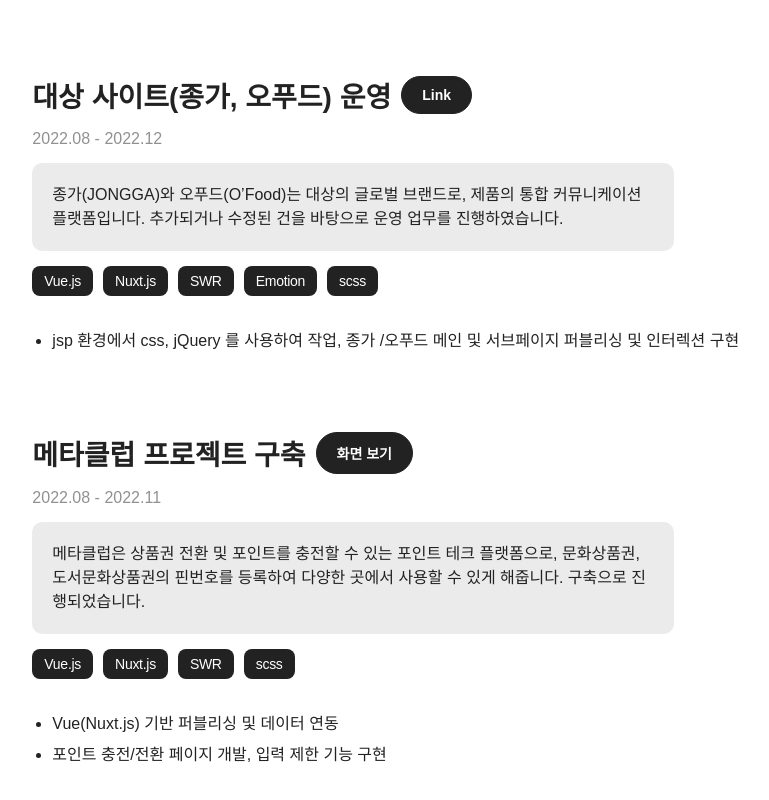
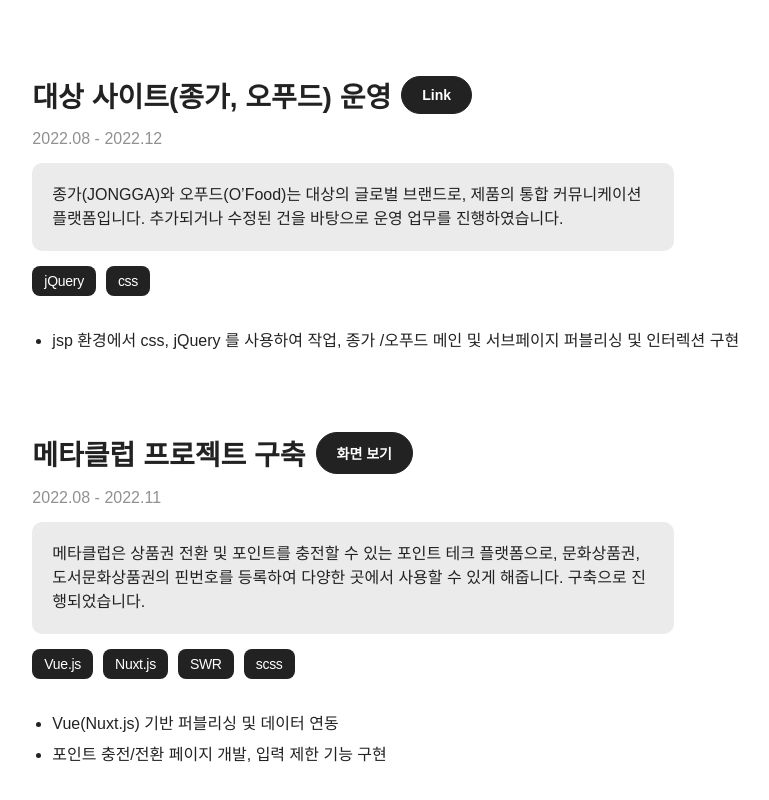
Before and after one commit to hyeminem-Jo/hyejin-portfolio, a Next.js app: page / in a window 1280 px wide. Shown: the part 7619-8419 px from the top of the page, without its empty margins (251-1020 px from the left). Built offline with nearby package versions, Linux system fonts and the light colour scheme.

Commit message:
fix: Works 내용 수정

```diff
--- a/src/app/_modules/works/Works.tsx
+++ b/src/app/_modules/works/Works.tsx
@@ -264,7 +264,7 @@ const companyList = [
         projectDesc:
           '종가(JONGGA)와 오푸드(O’Food)는 대상의 글로벌 브랜드로, 제품의 통합 커뮤니케이션 플랫폼입니다. 추가되거나 수정된 건을 바탕으로 운영 업무를 진행하였습니다.',
         projectPeriod: '2022.08 - 2022.12',
-        skillList: ['Vue.js', 'Nuxt.js', 'SWR', 'Emotion', 'scss'],
+        skillList: ['jQuery', 'css'],
         projectWorkList: [
           'jsp 환경에서 css, jQuery 를 사용하여 작업, 종가 /오푸드 메인 및 서브페이지 퍼블리싱 및 인터렉션 구현',
         ],
```
